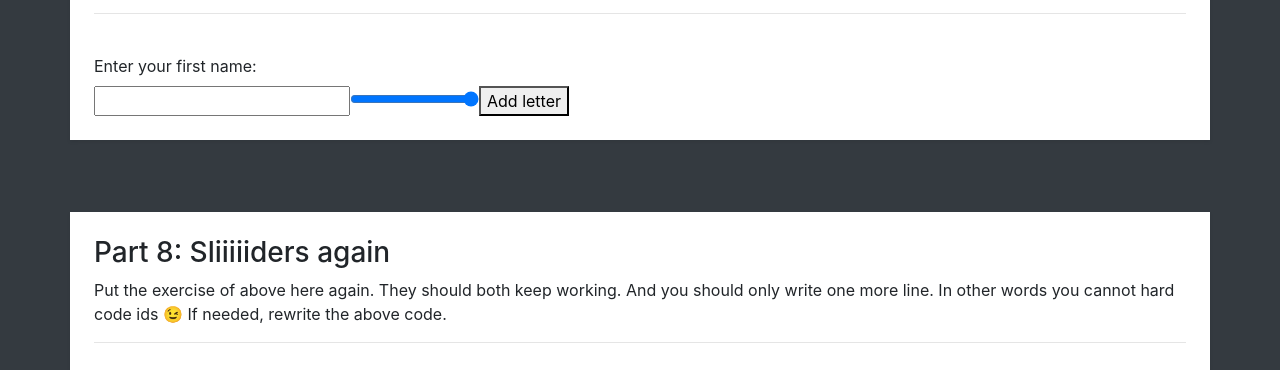
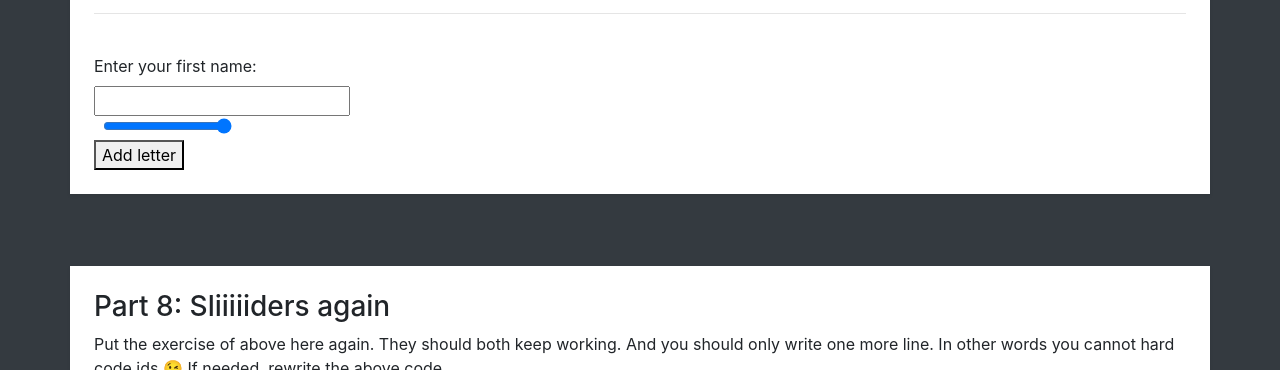
Before and after one commit to taggar/Fix-Me, a plain HTML site: page index.html in a window 1280 px wide. Shown: the part 3890-4260 px from the top of the page. Drawn offline with nearby package versions, Linux system fonts and the light colour scheme.

Commit message:
Part 7 working with multiple sliders

```diff
--- a/index.html
+++ b/index.html
@@ -470,24 +470,25 @@
       <script>
         const p7target = document.getElementById('target');
         const alphabet = Array.from("ABCDEFGHIJKLMNOPQRSTUVWXYZ");
+        let idCounter = 0;
+
+        // Create the form and its elements
         let theForm = document.createElement('form'),
           theLabel = document.createElement('label'),
           theResult = document.createElement('input'),
           theButton = document.createElement('button');
 
-        let idCounter = 0;
-
         theLabel.textContent = 'Enter your first name:';
         theResult.readOnly = true;
         theButton.textContent = 'Add letter';
         theButton.type = 'button';
+        theButton.style.display = 'block';
 
         theForm.appendChild(theLabel);
         theForm.innerHTML += '<br />';
         theForm.appendChild(theResult);
         //slider.textContent = slider.value;
-        theForm.appendChild(sliderValue(idCounter));
-        theForm.appendChild(slider(idCounter));
+        theForm.appendChild(sliderCombo(idCounter));
         theForm.appendChild(theButton);
         p7target.appendChild(theForm);
 
@@ -509,14 +510,24 @@
         function sliderValue(id) {
           let sliderValue = document.createElement('output');
           sliderValue.setAttribute('for', 'inp' + id);
+          sliderValue.innerHTML = '&nbsp;';
           return sliderValue;
         }
 
+        function sliderCombo(id) {
+          let sliderCombo = document.createElement('div');
+          sliderCombo.appendChild(sliderValue(id));
+          sliderCombo.innerHTML += '&nbsp;';
+          sliderCombo.appendChild(slider(id));
+          return sliderCombo;
+        }
+
         theButton.addEventListener('click', function () {
-          let theInput = event.target.previousSibling;
-          let theInputId = theInput.id;
+          let theInput = event.target.previousSibling.lastChild;
+          theInput.disabled = true;
           theResult.value += alphabet[theInput.value];
-
+          idCounter = ++idCounter;
+          event.target.insertAdjacentElement('beforebegin', sliderCombo(idCounter));
         });
 
         /*
```
